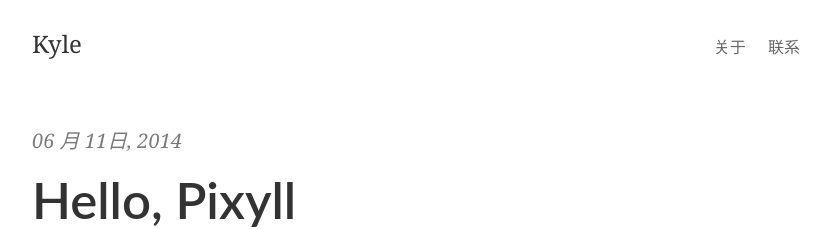
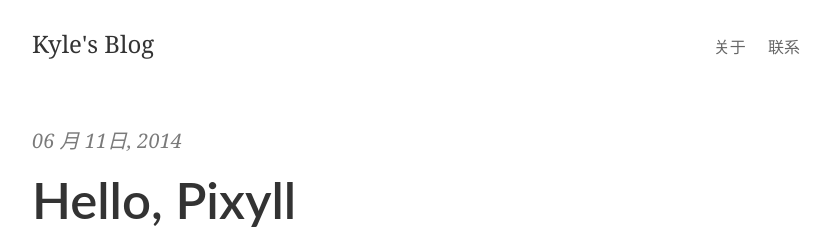
Before and after one commit to tinaluo/tinaluo.github.io, a Jekyll site: the page built from index.html, in a window 1280 px wide. Shown: the top 229 px of the page, without its empty margins (224-1054 px from the left). Built offline with Jekyll 4.4.1, drawn with Linux system fonts in a browser that asks for light colours; some web fonts are replaced; the list of posts is cut into pages by our own code; comment, search, counter and statistics services are not loaded.

Commit message:
修改博客名称

```diff
--- a/_config.yml
+++ b/_config.yml
@@ -1,5 +1,5 @@
 # Site settings
-title:       Kyle
+title:       Kyle's Blog
 email:       skx926@gmail.com
 author:      Kyle Sun
 description: "A simple, beautiful theme for Jekyll that emphasizes content rather than aesthetic fluff."
@@ -22,7 +22,7 @@
 
 # Social icons
 show_social_icons: false
-github_username:
+github_username: skx926
 twitter_username:
 google_plus_id:
 linkedin_username:
```
